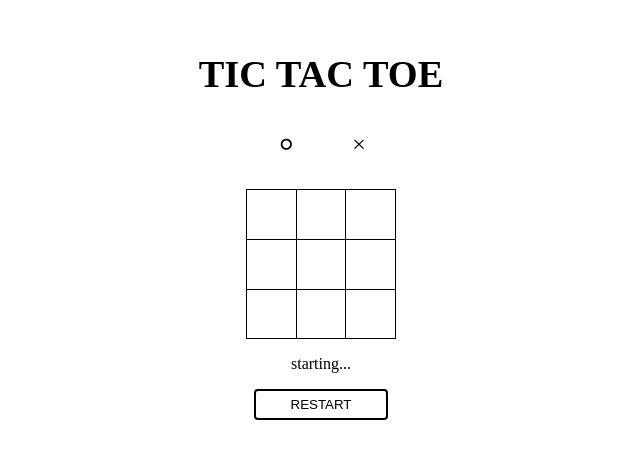
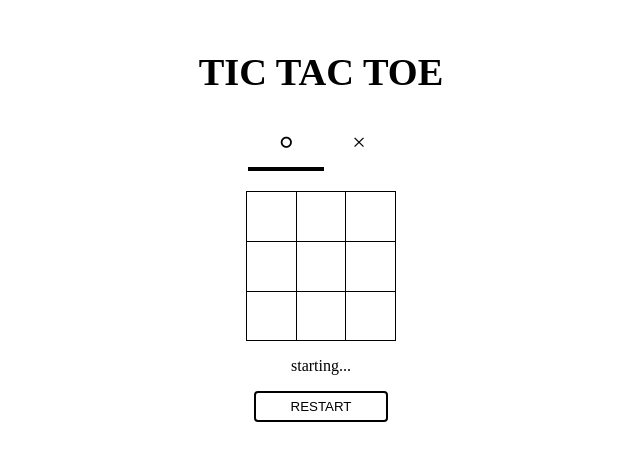
Before and after one commit to canopus-m-satoshi/ws-0400-react-tic-tac-toe-satoshi, a React (Create React App) app: page / in a window 1280 px wide. Shown: the part 185-646 px from the top of the page, without its empty margins (319-959 px from the left). Built offline with nearby package versions, Linux system fonts and the light colour scheme.

Commit message:
TurnBoxの修正
Styled-Componentsに直接propsを渡さずにスタイルを変更できるように修正

```diff
--- a/src/components/TurnBox.jsx
+++ b/src/components/TurnBox.jsx
@@ -9,17 +9,14 @@ const StyledTurnBox = styled.div`
 const StyledTurn = styled.div`
   font-size: 1.5rem;
   padding: 10px 28px;
-  /* TODO : DOMにprops渡すとError出る */
-  ${(props) => props.isCircleTurn && 'border-bottom: 4px solid #000'};
+  ${(props) => props.$isCircleTurn && 'border-bottom: 4px solid #000'};
 `
 
 const TurnBox = ({ isCircleTurn }) => {
   return (
     <StyledTurnBox>
-      {/* <StyledTurn isCircleTurn={() => isCircleTurn}>⚪︎</StyledTurn>
-      <StyledTurn isCircleTurn={() => !isCircleTurn}>×</StyledTurn> */}
-      <StyledTurn>⚪︎</StyledTurn>
-      <StyledTurn>×</StyledTurn>
+      <StyledTurn $isCircleTurn={isCircleTurn}>⚪︎</StyledTurn>
+      <StyledTurn $isCircleTurn={!isCircleTurn}>×</StyledTurn>
     </StyledTurnBox>
   )
 }
```
